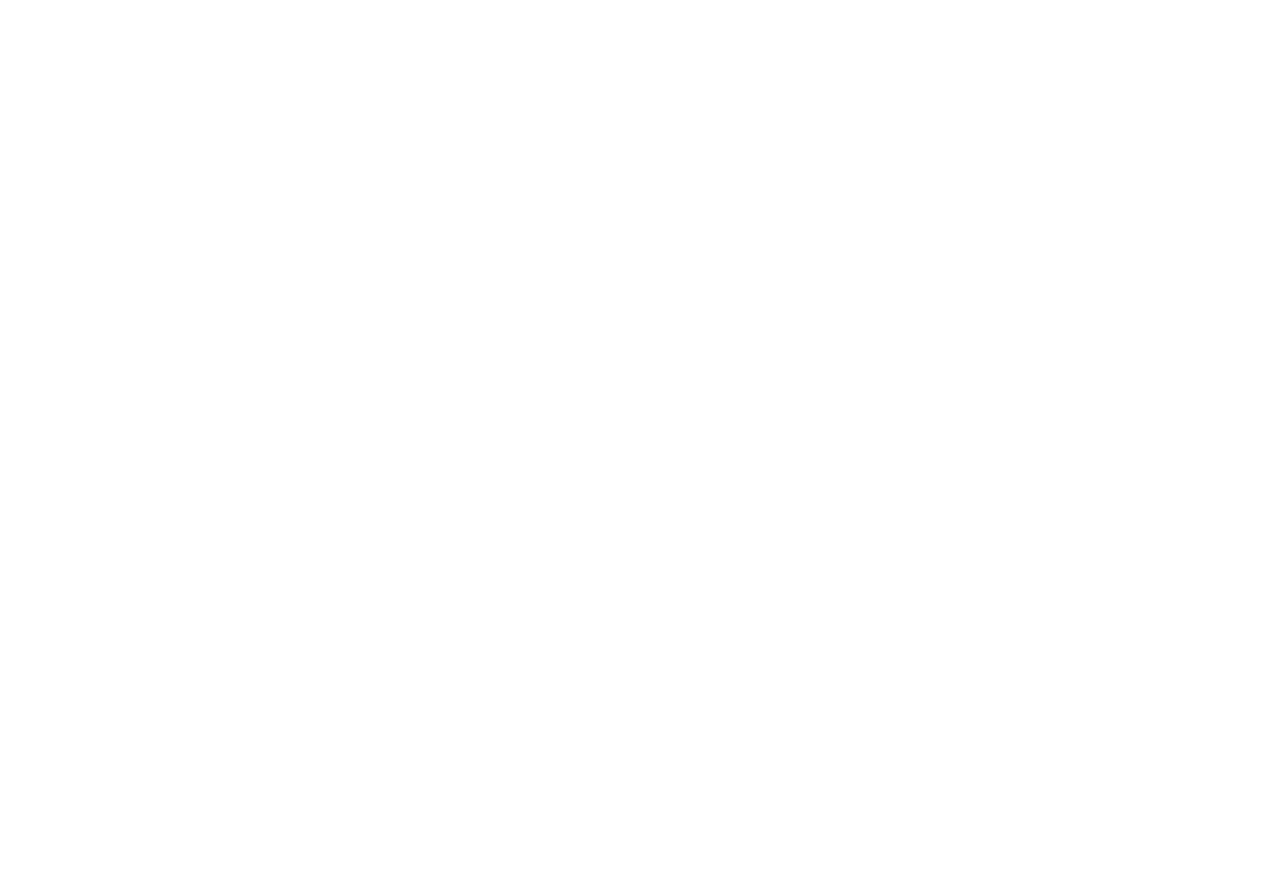
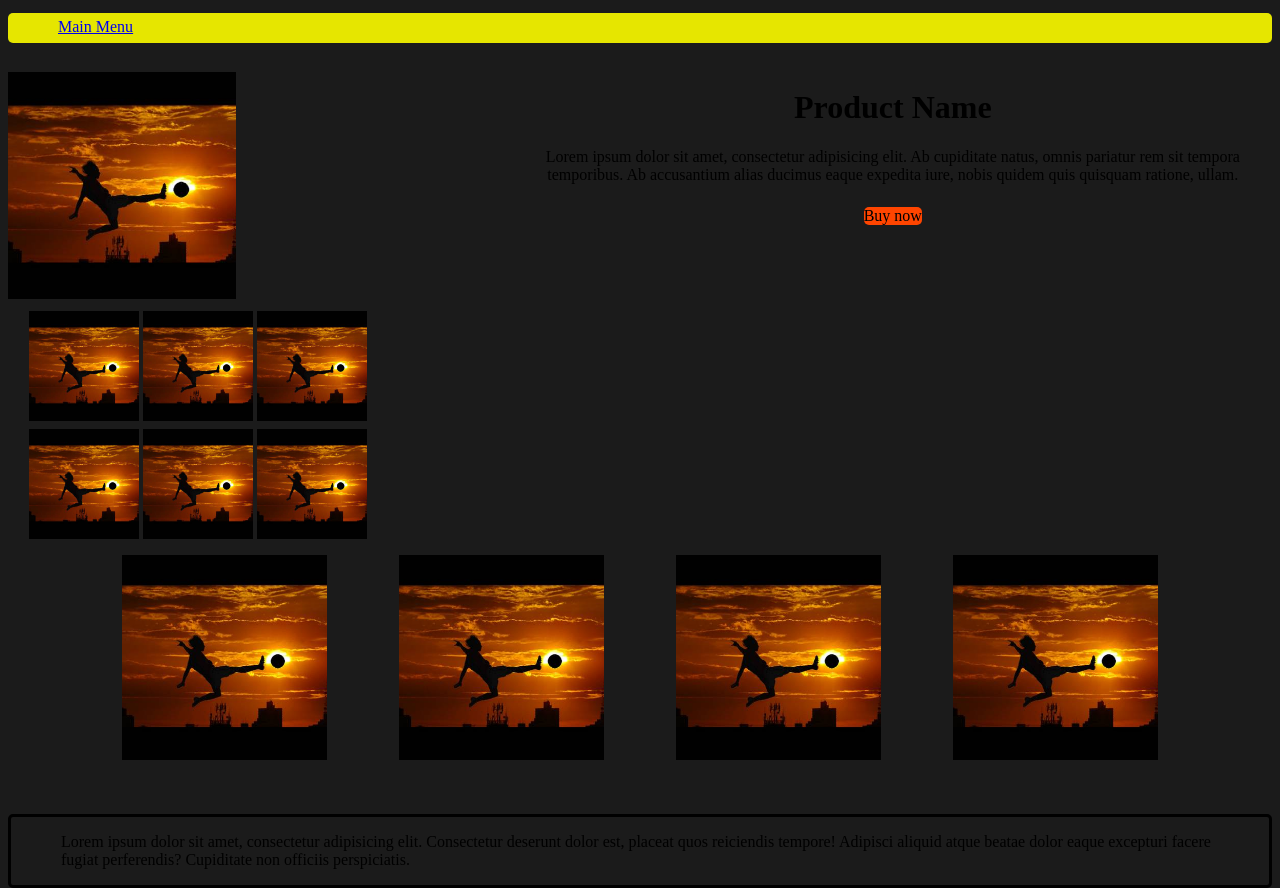
Before and after one commit to AdamKotynia/GreatPage, a plain HTML site: page product.html in a window 1280 px wide. Before the commit the page ends 800 px from the top, so only its background shows below. Drawn offline with nearby package versions, Linux system fonts and the light colour scheme.

Commit message:
skeleton ready

```diff
--- /dev/null
+++ b/base.html
@@ -0,0 +1,20 @@
+<!DOCTYPE html>
+<html lang="en">
+<head>
+    <meta charset="UTF-8">
+    <script src="jquery-1.11.3.min.js"></script>
+    <title></title>
+</head>
+<body>
+    <div class="navbar">
+        <a href="index.html">Main Menu</a>
+    </div>
+
+    <div class="footer">
+        <p>
+            Lorem ipsum dolor sit amet, consectetur adipisicing elit. Consectetur deserunt dolor est, placeat quos reiciendis tempore! Adipisci aliquid atque beatae dolor eaque excepturi facere fugiat perferendis? Cupiditate non officiis perspiciatis.
+        </p>
+    </div>
+</div>
+</body>
+</html>
--- a/product.html
+++ b/product.html
@@ -2,9 +2,67 @@
 <html lang="en">
 <head>
     <meta charset="UTF-8">
-    <title></title>
+    <title>Product - GreatPage</title>
+    <link type="text/css" rel="stylesheet" href="styles/main.css" />
+    <script src="https://code.jquery.com/jquery-2.1.4.js"></script>
 </head>
 <body>
+    <div class="navibar"></div>
+    <script type="text/javascript">
+        $(function()
+        {
+            $(".navibar").load("base.html .navbar");
+        });
+    </script>
+    <div class="main_container">
+        <div class="large_photo">
+            <img src="images/content.jpg" alt=""/>
+        </div>
+        <div class="small_photo">
+            <img src="images/content.jpg" alt=""/>
+        </div>
+        <div class="small_photo">
+            <img src="images/content.jpg" alt=""/>
+        </div>
+        <div class="small_photo">
+            <img src="images/content.jpg" alt=""/>
+        </div>
+        <div class="small_photo">
+            <img src="images/content.jpg" alt=""/>
+        </div>
+        <div class="small_photo">
+            <img src="images/content.jpg" alt=""/>
+        </div>
+        <div class="small_photo">
+            <img src="images/content.jpg" alt=""/>
+        </div>
+    </div>
+    <div class="description">
+        <h1>Product Name</h1>
+        <p>Lorem ipsum dolor sit amet, consectetur adipisicing elit. Ab cupiditate natus, omnis pariatur rem sit tempora temporibus. Ab accusantium alias ducimus eaque expedita iure, nobis quidem quis quisquam ratione, ullam.</p>
+        <div class="button">Buy now</div>
+    </div>
+    <div class="suggest">
+        <div class="suggestion">
+            <img src="images/content.jpg" alt=""/>
+        </div>
+        <div class="suggestion">
+            <img src="images/content.jpg" alt=""/>
+        </div>
+        <div class="suggestion">
+            <img src="images/content.jpg" alt=""/>
+        </div>
+        <div class="suggestion">
+            <img src="images/content.jpg" alt=""/>
+        </div>
+    </div>
+    <div class="footy"></div>
+    <script type="text/javascript">
+        $(function()
+        {
+            $(".footy").load("base.html .footer");
+        });
+    </script>
 
 </body>
 </html>
--- /dev/null
+++ b/styles/category.less
@@ -0,0 +1,23 @@
+.category {
+  width: 25%;
+  height: 300px;
+  float: left;
+  margin-left: 5%;
+}
+
+.product_container {
+  max-width: 60%;
+  float: right;
+  padding: 5% 5% 5% 5%;
+  text-align: center;
+}
+
+.product {
+  display: inline-block;
+  width: 40%;
+  img {
+    height: 100%;
+    width: 100%;
+  }
+  margin : 1% 1% 1% 1%;
+}
--- a/styles/index.less
+++ b/styles/index.less
@@ -2,7 +2,7 @@
   margin-top: 1%;
   height: 30px;
   padding: 5px 0px 0px 50px;
-  background-color: beige;
+  background-color: #E6E600;
   width: 100%;
 }
 
@@ -20,15 +20,21 @@
 }
 
 .content {
-  height: 60%;
   width: 100%;
+  text-align: center;
+  border: 3px solid black;
+  -webkit-background-clip: no-clip;
+  -moz-background-clip: no-clip;
+  background-color: #E6E600;
 }
 
 .inner_content {
   display: inline-block;
-  width: 400px;
-  height: 150px;
-  align-self: center;
+  width: 20%;
+  //height: 150px;
+  padding: 0 10px 0 10px;
+  margin: 1% 2.5% 1% 2.5%;
+
   img {
     width: 100%;
     height: 100%;
@@ -36,5 +42,6 @@
 }
 
 .footer {
-  padding: 0px 50px 0px 50px;
+  padding: 0 50px 0 50px;
+  border: 3px solid black;
 }
--- a/styles/main.less
+++ b/styles/main.less
@@ -1,14 +1,25 @@
-@import url("index.css");
+@import url("index.less");
+@import url("category.less");
+@import url("product.less");
+
 
 html, body {
   height: 100%; min-height: 100%;
 }
 
+body {
+  background-color: #1B1B1B;
+}
+
 div {
-  border: 1px solid black;
+  //border: 1px solid black;
   -webkit-border-radius: 5px;
   -moz-border-radius: 5px;
   border-radius: 5px;
   margin: 1% 0% 1% 0%;
   box-sizing: border-box;
 }
+
+.footy {
+  clear:both;
+}
--- /dev/null
+++ b/styles/product.less
@@ -0,0 +1,53 @@
+.main_container {
+  max-width: 30%;
+  float: left;
+  text-align: center;
+
+}
+
+.large_photo {
+  max-width: 60%;
+  img {
+    width: 100%;
+    height: 100%;
+  }
+}
+
+.small_photo {
+  width: 110px;
+  height: 110px;
+  display: inline-block;
+  img {
+    width: 100%;
+    height: 100%;
+  }
+}
+
+.description {
+  width: 60%;
+  float: right;
+  text-align: center;
+}
+
+.button {
+  display: inline-block;
+  text-align: center;
+  background-color: orangered;
+}
+
+.suggest {
+  margin: 50px 0 50px 0;
+  text-align: center;
+  clear: both;
+  padding: 0 5% 0 5%
+}
+
+.suggestion {
+  display: inline-block;
+  width: 18%;
+  img {
+    width: 100%;
+    height: 100%;
+  }
+  margin: 0 3% 0 3%;
+}
```
Also changed, not shown: category.html (+38 -1 lines), index.html (+24 -15 lines), styles/category.css (added), styles/index.css, styles/main.css, styles/product.css (added).
